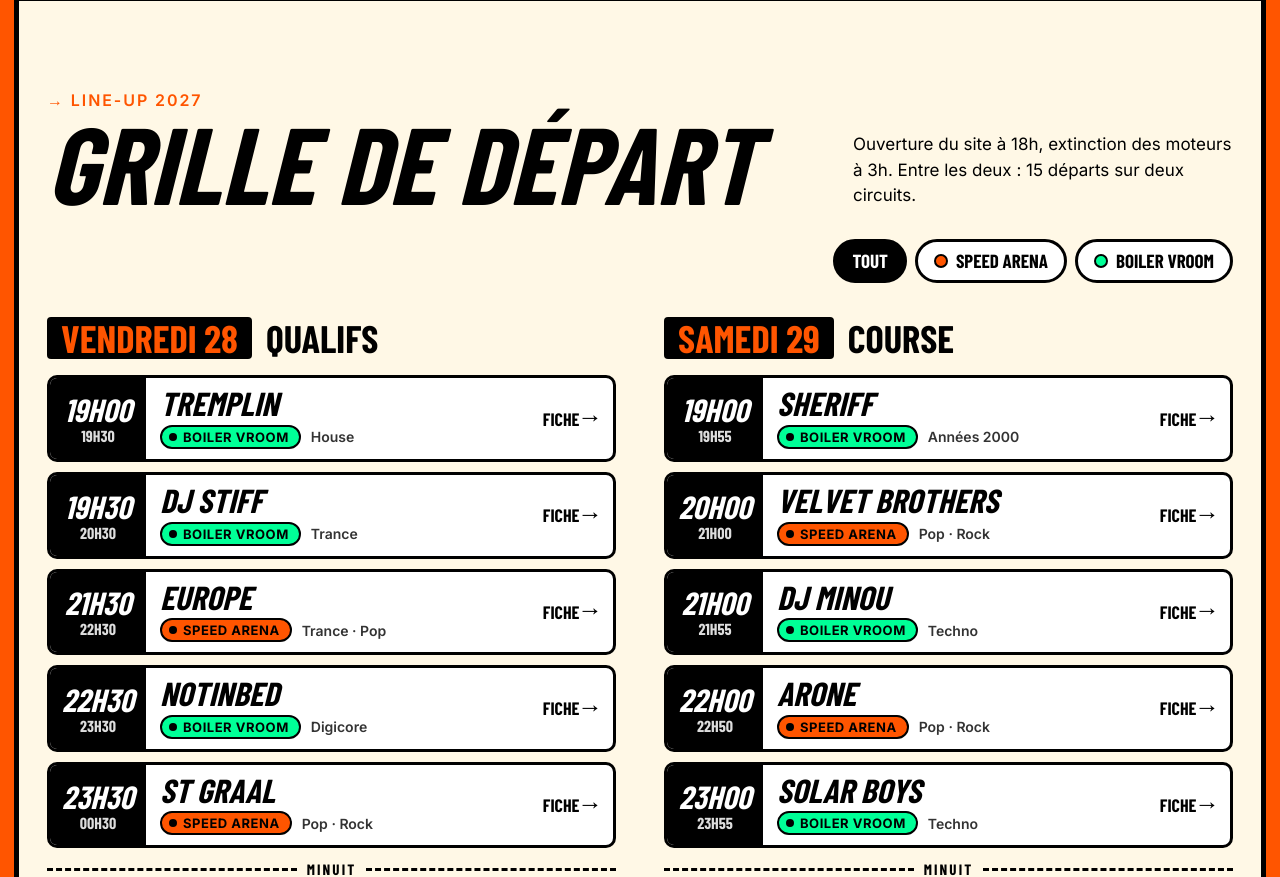
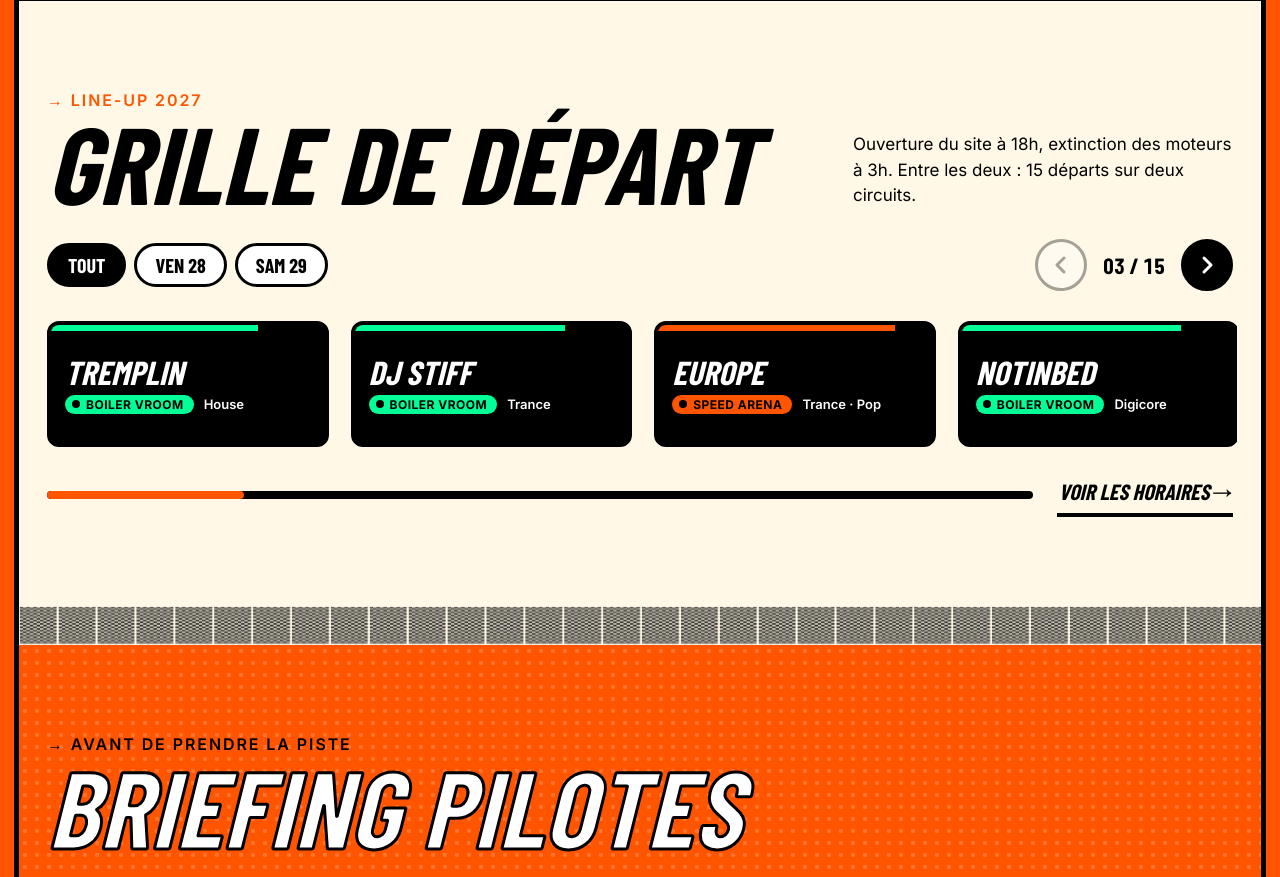
Before and after one commit to heytienne/speed-festival-site, a PHP site: page / in a window 1280 px wide. Shown: the part 1212-2089 px from the top of the page. Run offline with PHP 8.4, Linux system fonts and the light colour scheme; some web fonts are replaced.

Commit message:
Line-up : carrousel d'artistes avec photos, horaires dépliables
Cartes verticales (photo, jour et heure, scène, style), filtre par jour,
flèches et glisser au doigt, compteur et barre de progression. Sans photo
presse, une photo 2025 sert de visuel provisoire. La liste par jour reste
accessible via « Voir les horaires ». La fiche artiste permet de passer
à l'artiste précédent ou suivant.

Co-Authored-By: Claude Opus 5.5 <noreply@anthropic.com>

```diff
--- a/assets/css/style.css
+++ b/assets/css/style.css
@@ -286,3 +286,56 @@ section[hidden], .checker-flat[hidden], nav li[hidden] { display: none !importan
 .bloc-annonce .bl-annonce { margin: 0; font-size: clamp(26px, 3.4vw, 46px); font-weight: 900; font-style: italic; text-transform: uppercase; line-height: 1; }
 .apercu-ban { position: fixed; left: 50%; bottom: 14px; transform: translateX(-50%); z-index: 300; background: #F1FF00; color: #000; border: 3px solid #000; border-radius: 999px; padding: 8px 18px; font: 700 14px Inter, system-ui, sans-serif; box-shadow: 0 6px 20px rgba(0,0,0,.25); max-width: calc(100vw - 24px); text-align: center; }
 .apercu-ban a { color: #000; margin-left: 8px; }
+
+/* ---------- Carrousel des artistes ---------- */
+.ca-ctrl{display:flex;flex-wrap:wrap;align-items:center;justify-content:space-between;gap:14px;margin-bottom:20px}
+.ca-chips{display:flex;flex-wrap:wrap;gap:8px}
+.ca-chip{min-height:44px;border:3px solid #000;border-radius:999px;padding:0 18px;font-size:20px;font-weight:900;text-transform:uppercase;cursor:pointer;background:#fff;color:#000}
+.ca-chip[aria-pressed="true"]{background:#000;color:#fff}
+.ca-chip:focus-visible,.ca-arrow:focus-visible,.ca-more:focus-visible{outline:3px solid #FF5500;outline-offset:3px}
+.ca-nav{display:flex;align-items:center;gap:10px}
+.ca-count{font-size:22px;font-weight:900;font-variant-numeric:tabular-nums;min-width:74px;text-align:center}
+.ca-arrow{width:52px;height:52px;border-radius:50%;border:3px solid #000;background:#000;color:#fff;cursor:pointer;display:inline-flex;align-items:center;justify-content:center;padding:0}
+.ca-arrow:disabled{background:#fff;color:#000;opacity:.35;cursor:default}
+.ca-vp{--cw:clamp(250px,22vw,290px);--gap:22px;overflow-x:auto;overscroll-behavior-x:contain;scroll-snap-type:x mandatory;scroll-padding-left:4px;scrollbar-width:none;margin:0 -4px;padding:10px 4px 20px}
+.ca-vp::-webkit-scrollbar{display:none}
+.ca-vp:focus-visible{outline:3px solid #FF5500;outline-offset:2px;border-radius:12px}
+.ca-track{display:flex;gap:var(--gap);list-style:none;margin:0;padding:0}
+.ca-item{flex:0 0 var(--cw);scroll-snap-align:start;display:flex}
+.ca-card{appearance:none;width:100%;padding:0;border:4px solid #000;border-radius:12px;background:#000;color:#fff;cursor:pointer;text-align:left;overflow:hidden;display:flex;flex-direction:column;font:inherit;transition:transform .18s,box-shadow .18s}
+.ca-card > *{pointer-events:none}
+.ca-card:hover,.ca-card:focus-visible{transform:translateY(-6px);box-shadow:8px 8px 0 #000;outline:none}
+.ca-card:focus-visible{box-shadow:8px 8px 0 #000,0 0 0 4px #FF5500}
+.ca-ph{position:relative;display:block;aspect-ratio:4/5;overflow:hidden;background:#222}
+.ca-ph img{position:absolute;inset:0;width:100%;height:100%;object-fit:cover;filter:grayscale(1) contrast(1.2);transition:filter .3s,transform .4s}
+.ca-tint{position:absolute;inset:0;background:var(--c);mix-blend-mode:multiply;opacity:.7;transition:opacity .3s}
+.ca-card:hover .ca-ph img,.ca-card:focus-visible .ca-ph img{filter:none;transform:scale(1.04)}
+.ca-card:hover .ca-tint,.ca-card:focus-visible .ca-tint{opacity:0}
+.ca-slot{position:absolute;left:10px;top:10px;background:#000;color:#fff;border-radius:6px;padding:4px 10px;font-size:19px;font-weight:900;font-style:italic;line-height:1.1}
+.ca-slot b{color:var(--c)}
+.ca-prov{position:absolute;right:10px;bottom:10px;background:#FFF8E6;color:#000;border-radius:4px;padding:2px 7px;font-size:10px;font-weight:700;letter-spacing:.08em}
+.ca-plate{flex:1;display:flex;flex-direction:column;justify-content:center;gap:7px;padding:12px 14px 14px;border-top:6px solid var(--c);min-height:100px}
+.ca-nm{font-size:clamp(30px,2.6vw,36px);font-weight:900;font-style:italic;text-transform:uppercase;line-height:.9}
+.ca-meta{display:flex;flex-wrap:wrap;align-items:center;gap:6px 10px;font-size:13px;font-weight:600}
+.ca-stg{display:inline-flex;align-items:center;gap:6px;color:#000;background:var(--c);border-radius:999px;padding:2px 10px 2px 7px;font-weight:700;letter-spacing:.04em;font-size:12px}
+.ca-stg i{width:8px;height:8px;border-radius:50%;background:#000}
+.ca-foot{display:flex;flex-wrap:wrap;align-items:center;gap:14px 24px;margin-top:6px}
+.ca-bar{flex:1 1 260px;min-width:160px;height:8px;background:#000;border-radius:999px;overflow:hidden}
+.ca-bar span{display:block;height:100%;width:0;background:#FF5500;border-radius:999px;transition:width .3s}
+.ca-more{min-height:44px;background:none;border:0;border-bottom:4px solid #000;padding:0 2px;color:#000;font-size:22px;font-weight:900;font-style:italic;text-transform:uppercase;cursor:pointer}
+.lu-wrap{margin-top:clamp(36px,4vw,56px);scroll-margin-top:20px}
+.lu-wrap[hidden]{display:none}
+.am-nav{display:flex;justify-content:space-between;gap:10px;border-top:3px solid #000;padding-top:14px;margin-top:18px}
+.am-nav[hidden]{display:none}
+.am-nav button{min-height:44px;max-width:48%;overflow:hidden;text-overflow:ellipsis;white-space:nowrap;border:3px solid #000;border-radius:999px;background:#fff;color:#000;padding:0 16px;font-size:18px;font-weight:900;text-transform:uppercase;cursor:pointer}
+.am-nav button:hover{background:#000;color:#fff}
+@media (prefers-reduced-motion:reduce){.ca-card,.ca-ph img,.ca-tint,.ca-bar span{transition:none}}
+@media (max-width:820px){
+  .ca-ctrl{flex-direction:column;align-items:stretch}
+  .ca-chips{display:grid;grid-template-columns:repeat(3,minmax(0,1fr));gap:6px}
+  .ca-chip{padding:0 6px;font-size:17px}
+  .ca-nav{justify-content:space-between}
+  .ca-vp{--cw:74vw;--gap:14px}
+  .ca-slot{font-size:17px}
+  .am-nav button{font-size:15px;padding:0 12px}
+}
--- a/assets/js/main.js
+++ b/assets/js/main.js
@@ -152,7 +152,70 @@
       $('lu-tab-' + day).textContent = court(day === 'ven' ? p.vendredi : p.samedi, day === 'ven' ? p.vendredi_nom : p.samedi_nom);
     });
     luRender();
+    ['ven', 'sam'].forEach(function (day) { $('ca-chip-' + day).textContent = court(day === 'ven' ? p.vendredi : p.samedi, ''); });
+    caRender();
   }
+
+  /* ---------- Carrousel des artistes ----------
+     Une carte par artiste (ordre chronologique, vendredi puis samedi). Sans photo presse,
+     une photo de l'édition 2025 sert de visuel provisoire. Défilement natif (glisser au doigt) + flèches. */
+  var PROVISOIRES = ['assets/img/p350.jpg', 'assets/img/p166.jpg', 'assets/img/p448.jpg', 'assets/img/p723.jpg', 'assets/img/p444.jpg', 'assets/img/p159.jpg', 'assets/img/p013.jpg'];
+  var caDay = 'all', CA = [], caVp = $('ca-vp'), caTrack = $('ca-track');
+  var REDUIT = window.matchMedia && window.matchMedia('(prefers-reduced-motion: reduce)').matches;
+  function pad2(n) { return (n < 10 ? '0' : '') + n; }
+  function caRender() {
+    CA = [];
+    ['ven', 'sam'].forEach(function (day) {
+      (JOURS[day] ? JOURS[day].list : []).forEach(function (a, i) {
+        var g = (day === 'sam' && JOURS.ven ? JOURS.ven.list.length : 0) + i;
+        if (caDay === 'all' || caDay === day) CA.push({ day: day, i: i, a: a, g: g });
+      });
+    });
+    caTrack.innerHTML = CA.map(function (x, k) {
+      var a = x.a, presse = a.info.photo ? img(a.info.photo) : '', ph = presse || PROVISOIRES[x.g % PROVISOIRES.length];
+      var jour = court(JOURS[x.day].label, '');
+      return '<li class="ca-item"><button type="button" class="ca-card" data-k="' + k + '" aria-haspopup="dialog" style="--c:' + a.color + ';" aria-label="' +
+          esc(a.name + ', ' + (JOURS[x.day].label || '') + ', ' + a.time + ', ' + a.stage) + ' : voir la fiche artiste">' +
+        '<span class="ca-ph"><img src="' + esc(ph) + '" alt="" loading="lazy"><span class="ca-tint"></span>' +
+          '<span class="t ca-slot">' + esc(jour.toUpperCase()) + ' · <b>' + esc(a.start) + '</b></span>' +
+          (presse ? '' : '<span class="ca-prov">VISUEL PROVISOIRE</span>') + '</span>' +
+        '<span class="ca-plate"><span class="t ca-nm">' + esc(a.name) + '</span>' +
+          '<span class="ca-meta"><span class="ca-stg"><i></i>' + a.stage + '</span>' + (a.style ? '<span>' + esc(a.style) + '</span>' : '') + '</span></span>' +
+        '</button></li>';
+    }).join('');
+    caVp.scrollLeft = 0;
+    caUpdate();
+  }
+  function caUpdate() {
+    var items = caTrack.children, n = items.length, right = caVp.getBoundingClientRect().right + 2, vus = 0;
+    for (var k = 0; k < n; k++) if (items[k].getBoundingClientRect().right <= right) vus = k + 1;
+    vus = Math.max(vus, n ? 1 : 0);
+    $('ca-count').textContent = pad2(vus) + ' / ' + pad2(n);
+    $('ca-bar').style.width = (n ? Math.round(vus / n * 100) : 0) + '%';
+    var debut = caVp.scrollLeft <= 2, fin = caVp.scrollLeft + caVp.clientWidth >= caVp.scrollWidth - 2;
+    $('ca-prev').disabled = debut; $('ca-next').disabled = fin;
+  }
+  var caTick = false;
+  caVp.addEventListener('scroll', function () { if (caTick) return; caTick = true; requestAnimationFrame(function () { caTick = false; caUpdate(); }); }, { passive: true });
+  window.addEventListener('resize', caUpdate);
+  function caScroll(dir) { caVp.scrollBy({ left: dir * Math.max(200, caVp.clientWidth * 0.9), behavior: REDUIT ? 'auto' : 'smooth' }); }
+  $('ca-prev').addEventListener('click', function () { caScroll(-1); });
+  $('ca-next').addEventListener('click', function () { caScroll(1); });
+  document.querySelectorAll('.ca-chip').forEach(function (c) {
+    c.addEventListener('click', function () {
+      caDay = c.getAttribute('data-day');
+      document.querySelectorAll('.ca-chip').forEach(function (x) { x.setAttribute('aria-pressed', String(x === c)); });
+      caRender();
+    });
+  });
+  $('ca-more').addEventListener('click', function () {
+    var h = $('horaires'), ouvrir = h.hidden;
+    h.hidden = !ouvrir;
+    this.setAttribute('aria-expanded', String(ouvrir));
+    this.textContent = ouvrir ? 'Masquer les horaires ↑' : 'Voir les horaires →';
+    if (ouvrir) h.scrollIntoView({ behavior: REDUIT ? 'auto' : 'smooth', block: 'start' });
+  });
+
   document.querySelectorAll('.lu-tab').forEach(function (t) {
     t.addEventListener('click', function () { luDay(t.getAttribute('data-day')); });
   });
@@ -168,9 +231,24 @@
   var am = $('artist-modal'), amOpener = null;
   function initials(name) { return name.split(/\s+/).map(function (w) { return w[0]; }).join('').slice(0, 3).toUpperCase(); }
   var PLAY = '<svg width="22" height="22" viewBox="0 0 24 24" aria-hidden="true"><circle cx="12" cy="12" r="11" fill="#000"></circle><path d="M10 7.5v9l7-4.5z" fill="#fff"></path></svg>';
-  function openArtist(dayKey, i, btn) {
+  var amListe = [], amPos = 0;
+  function ordreComplet() {
+    var l = [];
+    ['ven', 'sam'].forEach(function (day) { (JOURS[day] ? JOURS[day].list : []).forEach(function (a, i) { l.push({ day: day, i: i }); }); });
+    return l;
+  }
+  /* liste = ordre de navigation « précédent / suivant » dans la fiche (celui du carrousel ou des horaires) */
+  function openArtist(dayKey, i, btn, liste) {
     var a = JOURS[dayKey].list[i], info = a.info;
     amOpener = btn;
+    amListe = liste && liste.length ? liste : ordreComplet();
+    amPos = Math.max(0, amListe.findIndex(function (x) { return x.day === dayKey && x.i === i; }));
+    var nb = amListe.length, pv = amListe[(amPos - 1 + nb) % nb], nx = amListe[(amPos + 1) % nb];
+    $('am-nav').hidden = nb < 2;
+    $('am-prev').textContent = '← ' + JOURS[pv.day].list[pv.i].name;
+    $('am-prev').setAttribute('aria-label', 'Artiste précédent : ' + JOURS[pv.day].list[pv.i].name);
+    $('am-next').textContent = JOURS[nx.day].list[nx.i].name + ' →';
+    $('am-next').setAttribute('aria-label', 'Artiste suivant : ' + JOURS[nx.day].list[nx.i].name);
     am.style.setProperty('--am-color', a.color);
     $('am-kicker').textContent = '→ LINE-UP · ' + a.stage;
     $('am-name').textContent = a.name;
@@ -193,8 +271,17 @@
   }
   function closeArtist() { am.hidden = true; document.body.style.overflow = ''; if (amOpener) amOpener.focus(); }
   $('grille').addEventListener('click', function (e) {
-    var b = e.target.closest('.lu-row'); if (b) openArtist(b.getAttribute('data-day'), +b.getAttribute('data-i'), b);
+    var b = e.target.closest('.lu-row'); if (b) return openArtist(b.getAttribute('data-day'), +b.getAttribute('data-i'), b);
+    var c = e.target.closest('.ca-card');
+    if (c) { var x = CA[+c.getAttribute('data-k')]; openArtist(x.day, x.i, c, CA.map(function (y) { return { day: y.day, i: y.i }; })); }
   });
+  function amGo(d) {
+    var nb = amListe.length, x = amListe[(amPos + d + nb) % nb];
+    openArtist(x.day, x.i, amOpener, amListe);
+    $(d < 0 ? 'am-prev' : 'am-next').focus();
+  }
+  $('am-prev').addEventListener('click', function () { amGo(-1); });
+  $('am-next').addEventListener('click', function () { amGo(1); });
   $('am-close').addEventListener('click', closeArtist);
   am.addEventListener('click', function (e) { if (e.target === am) closeArtist(); });
   document.addEventListener('keydown', function (e) { if (!am.hidden && e.key === 'Escape') closeArtist(); });
--- a/index.html
+++ b/index.html
@@ -12,7 +12,7 @@
 <link rel="icon" href="assets/img/s-orange.png">
 <link rel="preconnect" href="https://fonts.googleapis.com">
 <link href="https://fonts.googleapis.com/css2?family=Barlow+Condensed:ital,wght@0,600;0,700;0,800;0,900;1,700;1,800;1,900&amp;family=Inter:wght@400;500;600;700&amp;display=swap" rel="stylesheet">
-<link rel="stylesheet" href="assets/css/style.css?v=10">
+<link rel="stylesheet" href="assets/css/style.css?v=11">
 </head>
 <body>
 <div style="background: #FF5500; padding: clamp(6px, 1.2vw, 14px); font-family: Inter, system-ui, sans-serif; color: #000;">
@@ -130,6 +130,29 @@
         <p style="margin: 0; max-width: 380px; font-size: clamp(15px, 1.5vw, 17px); line-height: 1.5;" data-c="programmation.intro">Ouverture du site à 18h, extinction des moteurs à 3h. Entre les deux : 15 départs sur deux circuits.</p>
       </div>
 
+      <!-- Carrousel des artistes : filtre par jour, flèches, glisser au doigt -->
+      <div class="ca-ctrl">
+        <div class="ca-chips" role="group" aria-label="Filtrer les artistes par jour">
+          <button type="button" class="t ca-chip" data-day="all" aria-pressed="true">Tout</button>
+          <button type="button" class="t ca-chip" data-day="ven" aria-pressed="false" id="ca-chip-ven">Ven 28</button>
+          <button type="button" class="t ca-chip" data-day="sam" aria-pressed="false" id="ca-chip-sam">Sam 29</button>
+        </div>
+        <div class="ca-nav">
+          <button type="button" class="ca-arrow" id="ca-prev" aria-label="Artistes précédents"><svg width="24" height="24" viewBox="0 0 24 24" fill="none" stroke="currentColor" stroke-width="3" stroke-linecap="round" stroke-linejoin="round" aria-hidden="true"><path d="M15 5l-7 7 7 7"></path></svg></button>
+          <span class="t ca-count" id="ca-count" aria-live="polite">00 / 00</span>
+          <button type="button" class="ca-arrow" id="ca-next" aria-label="Artistes suivants"><svg width="24" height="24" viewBox="0 0 24 24" fill="none" stroke="currentColor" stroke-width="3" stroke-linecap="round" stroke-linejoin="round" aria-hidden="true"><path d="M9 5l7 7-7 7"></path></svg></button>
+        </div>
+      </div>
+      <div class="ca-vp" id="ca-vp" role="region" aria-roledescription="carrousel" aria-label="Artistes de la line-up" tabindex="0">
+        <ul class="ca-track" id="ca-track"></ul>
+      </div>
+      <div class="ca-foot">
+        <div class="ca-bar" aria-hidden="true"><span id="ca-bar"></span></div>
+        <button type="button" class="t ca-more" id="ca-more" aria-expanded="false" aria-controls="horaires">Voir les horaires →</button>
+      </div>
+
+      <!-- Horaires (liste par jour), dépliés depuis le bouton « Voir les horaires » -->
+      <div id="horaires" class="lu-wrap" hidden>
       <!-- Commandes : onglets jour (mobile) + filtre par scène (code couleur) -->
       <div class="lu-ctrl">
         <div class="lu-tabs" role="tablist" aria-label="Choisir le jour">
@@ -153,6 +176,7 @@
           <h3 class="t lu-dayh"><b data-c="programmation.samedi">SAMEDI 29</b> <span data-c="programmation.samedi_nom">Course</span></h3>
           <ul class="lu-list" id="sam-list"></ul>
         </div>
+      </div>
       </div>
     </div>
   </section>
@@ -340,10 +364,14 @@
       </dl>
       <p class="am-bio" id="am-bio"></p>
       <div class="am-listen" id="am-listen"></div>
+      <div class="am-nav" id="am-nav">
+        <button type="button" class="t" id="am-prev"></button>
+        <button type="button" class="t" id="am-next"></button>
+      </div>
     </div>
   </div>
 </div>
 
-<script src="assets/js/main.js?v=9"></script>
+<script src="assets/js/main.js?v=10"></script>
 </body>
 </html>
```
